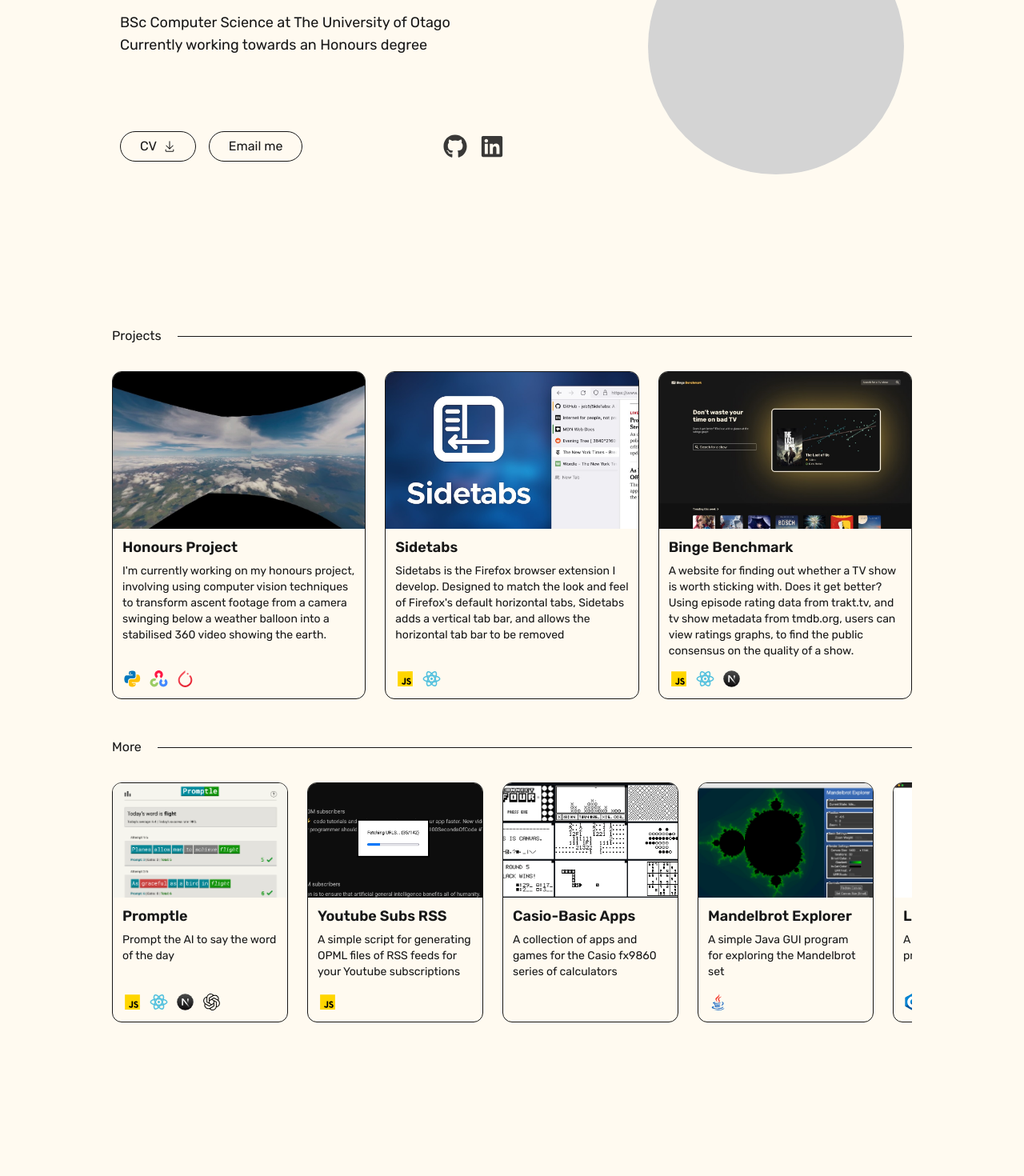
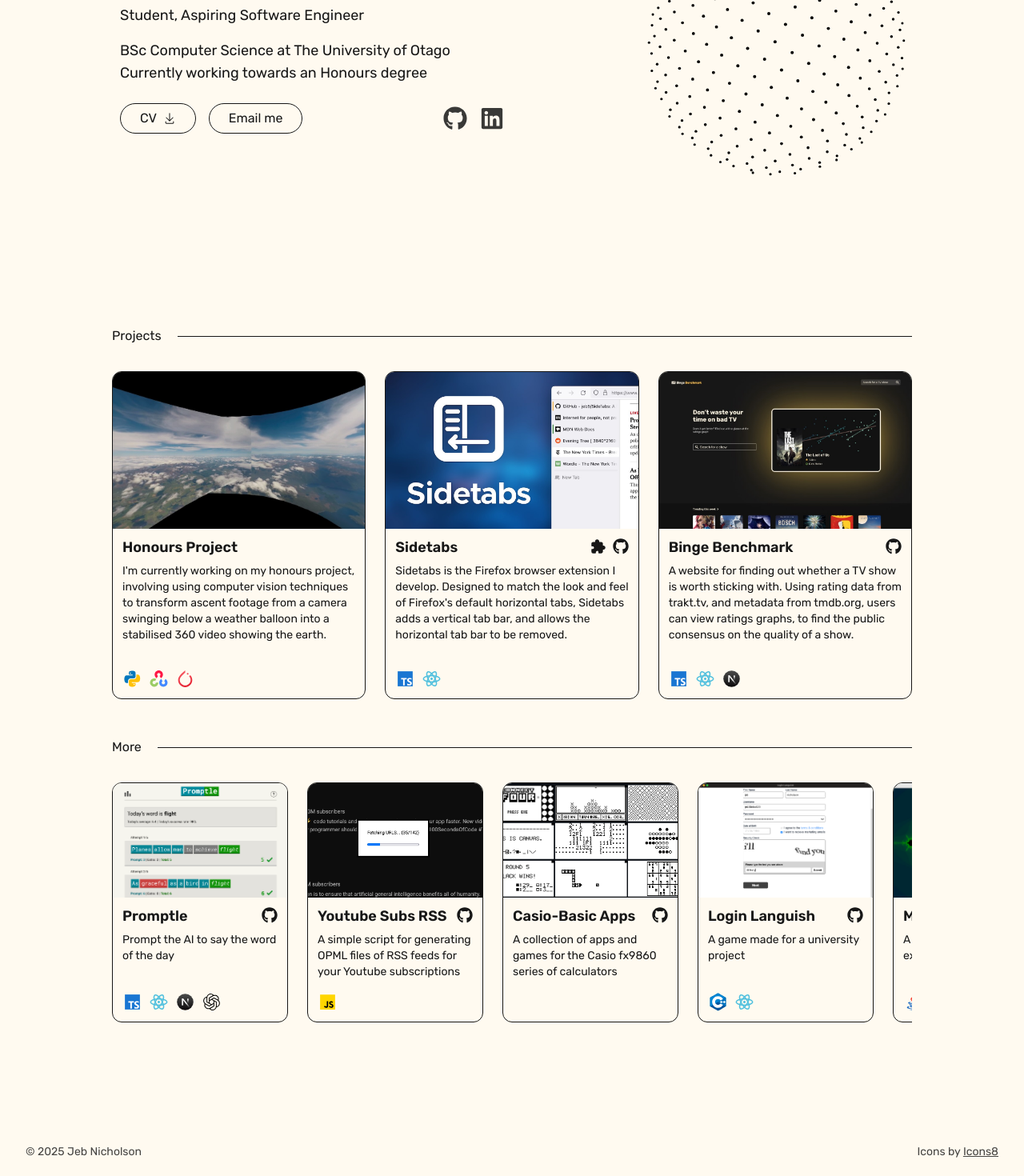
Before and after one commit to jeb5/personal-website, a Next.js app: page / in a window 1280 px wide. Shown: the part 300-1770 px from the top of the page at 80% size. Built offline with nearby package versions, Linux system fonts and the light colour scheme.

Commit message:
Porjects cleaned up + added curio

```diff
--- a/content/projects.json
+++ b/content/projects.json
@@ -10,8 +10,8 @@
 			},
 			{
 				"name": "Sidetabs",
-				"description": "Sidetabs is the Firefox browser extension I develop. Designed to match the look and feel of Firefox's default horizontal tabs, Sidetabs adds a vertical tab bar, and allows the horizontal tab bar to be removed",
-				"technologies_used": ["javascript", "react"],
+				"description": "Sidetabs is the Firefox browser extension I develop. Designed to match the look and feel of Firefox's default horizontal tabs, Sidetabs adds a vertical tab bar, and allows the horizontal tab bar to be removed.",
+				"technologies_used": ["typescript", "react"],
 				"image": "/project_images/sidetabs.jpeg",
 				"links": [
 					{
@@ -26,8 +26,8 @@
 			},
 			{
 				"name": "Binge Benchmark",
-				"description": "A website for finding out whether a TV show is worth sticking with. Does it get better? Using episode rating data from trakt.tv, and tv show metadata from tmdb.org, users can view ratings graphs, to find the public consensus on the quality of a show.",
-				"technologies_used": ["javascript", "react", "nextjs"],
+				"description": "A website for finding out whether a TV show is worth sticking with. Using rating data from trakt.tv, and metadata from tmdb.org, users can view ratings graphs, to find the public consensus on the quality of a show.",
+				"technologies_used": ["typescript", "react", "nextjs"],
 				"image": "/project_images/binge_benchmark.jpeg",
 				"links": [
 					{
@@ -41,7 +41,7 @@
 			{
 				"name": "Promptle",
 				"description": "Prompt the AI to say the word of the day",
-				"technologies_used": ["javascript", "react", "nextjs", "openai"],
+				"technologies_used": ["typescript", "react", "nextjs", "openai"],
 				"image": "/project_images/promptle.png",
 				"links": [
 					{
@@ -75,18 +75,6 @@
 				]
 			},
 			{
-				"name": "Mandelbrot Explorer",
-				"description": "A simple Java GUI program for exploring the Mandelbrot set",
-				"technologies_used": ["java"],
-				"image": "/project_images/mandelbrot_explorer.jpeg",
-				"links": [
-					{
-						"type": "github",
-						"url": "https://github.com/jeb5/mandelbrot-explorer"
-					}
-				]
-			},
-			{
 				"name": "Login Languish",
 				"description": "A game made for a university project",
 				"technologies_used": ["cpp", "react"],
@@ -99,10 +87,17 @@
 				]
 			},
 			{
+				"name": "Mandelbrot Explorer",
+				"description": "A simple Java GUI app for exploring the Mandelbrot set",
+				"technologies_used": ["java"],
+				"image": "/project_images/mandelbrot_explorer.jpeg",
+				"links": []
+			},
+			{
 				"name": "This Website",
-				"description": "Built using React, Next.js, and Tailwind CSS. Hosted as a static site using Github Pages.",
+				"description": "Built using React, Next.js, and Tailwind CSS. Hosted with Github Pages.",
 				"image": "/project_images/website.jpeg",
-				"technologies_used": ["javascript", "react", "nextjs"],
+				"technologies_used": ["typescript", "react", "nextjs"],
 				"links": [
 					{
 						"type": "github",
@@ -148,6 +143,10 @@
 		"openai": {
 			"name": "OpenAI API",
 			"icon": "/tech_images/openai.svg"
+		},
+		"typescript": {
+			"name": "Typescript",
+			"icon": "/tech_images/typescript.svg"
 		}
 	}
 }
--- /dev/null
+++ b/src/CanvasShow.js
@@ -0,0 +1,60 @@
+export default class CanvasShow {
+	constructor(canvas) {
+		this.canvas = canvas;
+		this.ctx = canvas.getContext('2d');
+		this.spherePoints = this.generateSpherePoints(500);
+	}
+	setCurioPosition(x, y) {
+		this.curio_x = x;
+		this.curio_y = y;
+	}
+	setCurioSize(width, height) {
+		this.curio_width = width;
+		this.curio_height = height;
+	}
+	setWindowSize(width, height) {
+		this.canvas.width = width;
+		this.canvas.height = height;
+	}
+	generateSpherePoints(P) {
+		//Fibonanci Lattice
+		const points = []
+		const gr = Math.PI * (Math.sqrt(5) - 1)
+		for (let i = 0; i < P; i++) {
+			const k = i + 0.5
+			const long = Math.acos(1 - 2 * k / P)
+			const lat = k * gr
+			const x = Math.cos(lat) * Math.sin(long)
+			const y = Math.sin(lat) * Math.sin(long)
+			const z = Math.cos(long)
+			points.push([x, y, z])
+		}
+
+		return points
+	}
+	start() {
+		this.render();
+	}
+	render() {
+		this.ctx.reset();
+		const [halfWidth, halfHeight] = [this.curio_width / 2, this.curio_height / 2];
+		this.ctx.fillStyle = "rgba(0, 0, 0, 1)";
+		const [middleX, middleY] = [this.curio_x + halfWidth, this.curio_y + halfHeight]
+		for (const point of this.spherePoints) {
+			const [x, y, z] = point;
+			this.ctx.beginPath();
+			if (x > 0) {
+				const radius = 1.5 + x * 0.5
+				// const radius = 2;
+				drawDot((y * halfWidth) + middleX, (z * halfWidth) + middleY, radius, this.ctx);
+			}
+			this.ctx.fill();
+		}
+		requestAnimationFrame(() => this.render());
+	}
+}
+
+function drawDot(x, y, radius, ctx) {
+	const rh = radius / 2;
+	ctx.ellipse(x + rh, y + rh, radius, radius, 0, 0, Math.PI * 2)
+}
--- a/src/app/components/Carousel.tsx
+++ b/src/app/components/Carousel.tsx
@@ -1,5 +1,7 @@
 "use client";
 import { useEffect, useRef, useState } from "react";
+import { FaChevronRight } from "react-icons/fa6";
+import { FaChevronLeft } from "react-icons/fa6";
 
 export default function Carousel(props: React.HTMLProps<HTMLDivElement>) {
 	let { className, ...divProps } = props;
@@ -17,7 +19,7 @@
 	useEffect(() => {
 		if (!containerRef.current) return;
 		const observer = new IntersectionObserver(handleIntersection, {
-			threshold: 1.0,
+			threshold: 0.9,
 			root: containerRef.current,
 		});
 		for (const child of containerRef.current.children) {
@@ -31,5 +33,33 @@
 	else if (!lastVisible) className = `${className} fade-right-edge`;
 	className = `${className} overflow-x-scroll no-scrollbar`;
 
-	return <div className={className} {...divProps} ref={containerRef}></div>;
+	return (
+		<div className="relative">
+			{!firstVisible && (
+				<FaChevronLeft
+					className="absolute left-0 top-1/2 -translate-y-1/2 text-3xl opacity-50 hover:opacity-100 transition-opacity cursor-pointer z-10"
+					aria-hidden="true"
+					onClick={() =>
+						containerRef.current?.scrollBy({
+							left: -containerRef.current.clientWidth / containerRef.current.children.length,
+							behavior: "smooth",
+						})
+					}
+				/>
+			)}
+			<div className={className} {...divProps} ref={containerRef} />
+			{!lastVisible && (
+				<FaChevronRight
+					className="absolute right-0 top-1/2 -translate-y-1/2 text-3xl opacity-50 hover:opacity-100 transition-opacity cursor-pointer z-10"
+					aria-hidden="true"
+					onClick={() =>
+						containerRef.current?.scrollBy({
+							left: containerRef.current.clientWidth / containerRef.current.children.length,
+							behavior: "smooth",
+						})
+					}
+				/>
+			)}
+		</div>
+	);
 }
--- /dev/null
+++ b/src/app/components/Curio.tsx
@@ -0,0 +1,59 @@
+"use client";
+import { useEffect, useRef, useState } from "react";
+import CanvasShow from "../../CanvasShow";
+
+export default function Curio() {
+	const curioPlaceholderRef = useRef<HTMLDivElement>(null);
+	const canvasRef = useRef<HTMLCanvasElement>(null);
+	const canvasShowRef = useRef<CanvasShow | null>(null);
+	useEffect(() => {
+		if (!curioPlaceholderRef.current) return;
+		if (!canvasRef.current) return;
+		canvasShowRef.current = new CanvasShow(canvasRef.current);
+
+		const last = { window: { width: 0, height: 0 }, curio: { width: 0, height: 0, x: 0, y: 0 } };
+		const possibleChangeCallback = () => {
+			const curioPlaceholder = curioPlaceholderRef.current;
+			if (!curioPlaceholder) return;
+
+			const rect = curioPlaceholder.getBoundingClientRect();
+			if (last.window.width !== window.innerWidth || last.window.height !== window.innerHeight) {
+				last.window = {
+					width: window.innerWidth,
+					height: window.innerHeight,
+				};
+				canvasShowRef.current?.setWindowSize(window.innerWidth, window.innerHeight);
+			}
+			if (last.curio.width !== rect.width || last.curio.height !== rect.height || last.curio.x !== rect.x || last.curio.y !== rect.y) {
+				last.curio = {
+					width: rect.width,
+					height: rect.height,
+					x: rect.x,
+					y: rect.y,
+				};
+				canvasShowRef.current?.setCurioPosition(rect.x, rect.y);
+				canvasShowRef.current?.setCurioSize(rect.width, rect.height);
+			}
+		};
+		possibleChangeCallback();
+		canvasShowRef.current.render();
+
+		window.addEventListener("resize", possibleChangeCallback);
+		window.addEventListener("scroll", possibleChangeCallback);
+
+		return () => {
+			window.removeEventListener("resize", possibleChangeCallback);
+			window.removeEventListener("scroll", possibleChangeCallback);
+		};
+	}, [curioPlaceholderRef, canvasRef]);
+
+	return (
+		<>
+			<canvas ref={canvasRef} className="fixed top-0 left-0 -z-10" />
+			<div
+				ref={curioPlaceholderRef}
+				className="hidden mdlg:block w-[250px] h-[250px] min-h-[250px] min-w-[250px] lg:h-[320px] lg:w-[320px] lg:min-h-[320px] lg:min-w-[320px]"
+			></div>
+		</>
+	);
+}
--- /dev/null
+++ b/src/app/components/Footer.tsx
@@ -0,0 +1,15 @@
+export default function Footer() {
+	return (
+		<footer className="flex flex-row justify-center p-8 xsm:mt-30">
+			<div className="flex grow flex-row justify-between text-sm opacity-80">
+				<p>{`© ${new Date().getFullYear()} Jeb Nicholson`}</p>
+				<p>
+					Icons by{" "}
+					<a href="https://icons8.com" className="underline">
+						Icons8
+					</a>
+				</p>
+			</div>
+		</footer>
+	);
+}
--- a/src/app/components/NavBar.tsx
+++ b/src/app/components/Header.tsx
@@ -1,7 +1,7 @@
 "use client";
 import ThemeToggle from "./ThemeToggle";
 
-export default function NavBar({ CVURL }: { CVURL: string }) {
+export default function Header({ CVURL }: { CVURL: string }) {
 	const scrollToId = (id: string) => {
 		const element = document.getElementById(id);
 		if (element) {
@@ -9,7 +9,7 @@
 		}
 	};
 	return (
-		<header className="flex flex-row justify-between p-8 sticky top-0 z-10">
+		<header className="flex flex-row justify-between p-8 top-0 z-10">
 			<ThemeToggle />
 			<nav>
 				<ul className="flex flex-row gap-4">
@@ -26,7 +26,7 @@
 					</li>
 					<div className="h-6 w-[1px] bg-gray-500" />
 					<li>
-						<a href={CVURL} download>
+						<a className="select-none" href={CVURL} download>
 							CV
 						</a>
 					</li>
--- a/src/app/components/Hero.tsx
+++ b/src/app/components/Hero.tsx
@@ -2,18 +2,19 @@
 import { FaLinkedin, FaGithub } from "react-icons/fa6";
 
 import Button from "./Button";
+import Curio from "./Curio";
 export default function Hero({ CVURL }: { CVURL: string }) {
 	return (
 		<div
 			id="about"
-			className="w-full pb-[80px] px-20 flex flex-row justify-center h-[calc(90vh-100px)] items-center max-h-[700px] min-w-[900px] min-h-[420px]"
+			className="w-full pb-[80px] px-10 sm:px-20 flex flex-row justify-center mdlg:h-[calc(90vh-100px)] items-center mdlg:max-h-[700px] min-h-[420px]"
 		>
-			<div className="flex flex-row justify-between w-full max-w-[980px]">
-				<div className="pr-25 flex flex-col justify-between grow max-w-[580px]">
+			<div className="flex mdlg:flex-row items-center flex-col justify-between w-full max-w-[980px] pt-8 mdlg:pt-0">
+				<div className="mdlg:pr-20 lg:pr-25 flex flex-col justify-between grow max-w-[580px] min-w[320px]">
 					<div>
 						<h1 className="text-4xl font-medium mb-4 mt-4">Jeb Nicholson</h1>
 						<div className="text-lg">
-							<p className="pb-4">Software Engineer, Full-stack Web Developer</p>
+							<p className="pb-4">Student, Aspiring Software Engineer</p>
 							<p>
 								BSc Computer Science at The University of Otago
 								<br />
@@ -21,24 +22,24 @@
 							</p>
 						</div>
 					</div>
-					<div className="flex flex-row justify-between items-end mt-4 mb-4">
+					<div className="flex flex-col xsm:flex-row xsm:justify-between justify-center xsm:items-end mt-6 mb-4 gap-y-6">
 						<div className="flex flex-row gap-4">
 							<Button className="" href={CVURL} download>
-								CV <GoDownload className="ml-2" />
+								CV <GoDownload className="ml-2" aria-hidden />
 							</Button>
 							<Button href="mailto:contact@jebnicholson.com">Email me</Button>
 						</div>
 						<div className="flex flex-row gap-4 mb-1 text-3xl opacity-85">
-							<a href="https://github.com/jeb5" target="_blank" rel="noopener">
-								<FaGithub />
+							<a href="https://github.com/jeb5" target="_blank" rel="noopener" aria-label="GitHub">
+								<FaGithub aria-hidden />
 							</a>
-							<a href="https://www.linkedin.com/in/jeb5/" target="_blank" rel="noopener">
-								<FaLinkedin />
+							<a href="https://www.linkedin.com/in/jeb5/" target="_blank" rel="noopener" aria-label="LinkedIn">
+								<FaLinkedin aria-hidden />
 							</a>
 						</div>
 					</div>
 				</div>
-				<div id="globe-anchor" className="h-[320px] w-[320px] min-h-[320px] min-w-[320px] bg-neutral-300 rounded-full"></div>
+				<Curio />
 			</div>
 		</div>
 	);
--- a/src/app/components/Project.tsx
+++ b/src/app/components/Project.tsx
@@ -1,4 +1,7 @@
 import Image from "next/image";
+import { FaGithub } from "react-icons/fa6";
+import { HiOutlineExternalLink } from "react-icons/hi";
+import { IoExtensionPuzzle } from "react-icons/io5";
 
 type ProjectProps = {
 	name: string;
@@ -14,17 +17,35 @@
 	}[];
 };
 
+const linkIcons = {
+	github: FaGithub,
+	external: HiOutlineExternalLink,
+	addon: IoExtensionPuzzle,
+};
+
 export default function Project(props: ProjectProps) {
+	const links = props.links.map((link) => {
+		const Icon = linkIcons[link.type as keyof typeof linkIcons];
+		return (
+			<a href={link.url} target="_blank" rel="noopener" key={link.type} className="text-2xl cursor-pointer ml-2" aria-label={link.type}>
+				<Icon className="h-5 w-5" aria-hidden />
+			</a>
+		);
+	});
+
 	return (
-		<div className="h-full w-full grid grid-rows-[48%_auto_1fr_auto] border rounded-xl overflow-hidden">
+		<div className="h-full w-full grid grid-rows-[34%_auto_1fr_auto] xsm:grid-rows-[48%_auto_1fr_auto] border rounded-xl overflow-hidden">
 			<div className="relative">
 				<Image src={props.image} alt={props.name} className="object-cover" fill={true} />
 			</div>
-			<h4 className="text-lg leading-[130%] font-semibold mx-3 mt-3">{props.name}</h4>
-			<p className="text-sm overflow-y-hidden no-scrollbar mx-3 mt-2">{props.description}</p>
+			<div className="mx-3 mt-1.5 xsm:mt-3 flex flex-row items-start justify-between">
+				<h4 className="xsm:text-lg text-[1.08rem] leading-[130%] font-semibold">{props.name}</h4>
+				<div className="flex flex-row">{...links}</div>
+			</div>
+			<p className="text-[0.75rem] xsm:text-sm overflow-y-hidden no-scrollbar mx-3 mt-1 xsm:mt-2">{props.description}</p>
 			<div className="flex flex-row p-3">
 				{props.technologies_used.map((technology) => (
-					<div className="flex flex-row items-center mr-1" key={technology.name} title={technology.name}>
+					<div className="flex select-none flex-row items-center mr-1" key={technology.name} title={technology.name}>
 						<Image src={technology.icon} alt={technology.name} className="mr-1" width={25} height={25} unoptimized={true} />
 					</div>
 				))}
--- a/src/app/components/Projects.tsx
+++ b/src/app/components/Projects.tsx
@@ -39,7 +39,7 @@
 	const other_projects = flattenTech(projects_parsed.projects.other);
 
 	return (
-		<section className="flex flex-row justify-center px-20 mb-50" id="projects">
+		<section className="flex flex-row justify-center px-10 sm:px-20 mb-10" id="projects">
 			<div className="max-w-[1000px] overflow-hidden">
 				<div className="flex flex-row w-full items-center">
 					<h3 className="text-md mr-5">Projects</h3>
@@ -52,10 +52,10 @@
 						</div>
 					))}
 				</div> */}
-				<Carousel className="flex flex-row h-[410px] gap-6 mt-8 snap-x scroll-smooth mb-12">
+				<Carousel className="flex flex-row h-[320px] xsm:h-[410px] gap-6 mt-8 snap-x scroll-smooth mb-12">
 					{main_projects.map((project, index) => (
 						<div
-							className={`h-full flex-1 min-w-[290px] snap-start ${
+							className={`h-full flex-1 min-w-[230px] xsm:min-w-[290px] snap-start ${
 								index == 0 ? "first-el" : index == main_projects.length - 1 ? "last-el" : ""
 							}`}
 							key={project.name}
@@ -68,10 +68,10 @@
 					<h3 className="text-md mr-5">More</h3>
 					<hr className="h-[1px] grow bg-neutral-700" />
 				</div>
-				<Carousel className="flex flex-row h-[300px] gap-[24px] mt-8 snap-x scroll-smooth">
+				<Carousel className="flex flex-row h-[200px] xsm:h-[300px] gap-[24px] mt-8 snap-x scroll-smooth">
 					{other_projects.map((project, index) => (
 						<div
-							className={`h-full flex-1 min-w-[220px] snap-start ${
+							className={`h-full flex-1 min-w-[190px] xsm:min-w-[220px] snap-start ${
 								index == 0 ? "first-el" : index == other_projects.length - 1 ? "last-el" : ""
 							}`}
 							key={project.name}
--- a/src/app/components/ThemeToggle.tsx
+++ b/src/app/components/ThemeToggle.tsx
@@ -17,8 +17,9 @@
 					if (theme === "dark") setTheme("light");
 					else setTheme("dark");
 				}}
+				title="Toggle Dark Mode"
 			>
-				{theme === "dark" ? <MdOutlineDarkMode /> : <MdOutlineLightMode />}
+				{theme === "dark" ? <MdOutlineDarkMode aria-hidden /> : <MdOutlineLightMode aria-hidden />}
 			</button>
 		);
 	}
--- a/src/app/globals.css
+++ b/src/app/globals.css
@@ -8,6 +8,11 @@
     -ms-overflow-style: none;
     scrollbar-width: none;
   }
+}
+
+@theme {
+  --breakpoint-mdlg: 56rem;
+  --breakpoint-xsm: 32rem;
 }
 
 :root {
--- a/src/app/page.tsx
+++ b/src/app/page.tsx
@@ -1,5 +1,6 @@
+import Footer from "./components/Footer";
 import Hero from "./components/Hero";
-import NavBar from "./components/NavBar";
+import Header from "./components/Header";
 import Projects from "./components/Projects";
 
 const CVURL = "https://images.pexels.com/photos/1319515/pexels-photo-1319515.jpeg?cs=srgb&dl=pexels-magda-ehlers-pexels-1319515.jpg&fm=jpg";
@@ -7,9 +8,10 @@
 export default function Home() {
 	return (
 		<body>
-			<NavBar CVURL={CVURL} />
+			<Header CVURL={CVURL} />
 			<Hero CVURL={CVURL} />
 			<Projects />
+			<Footer />
 		</body>
 	);
 }
```
Also changed, not shown: public/tech_images/typescript.svg (added).
